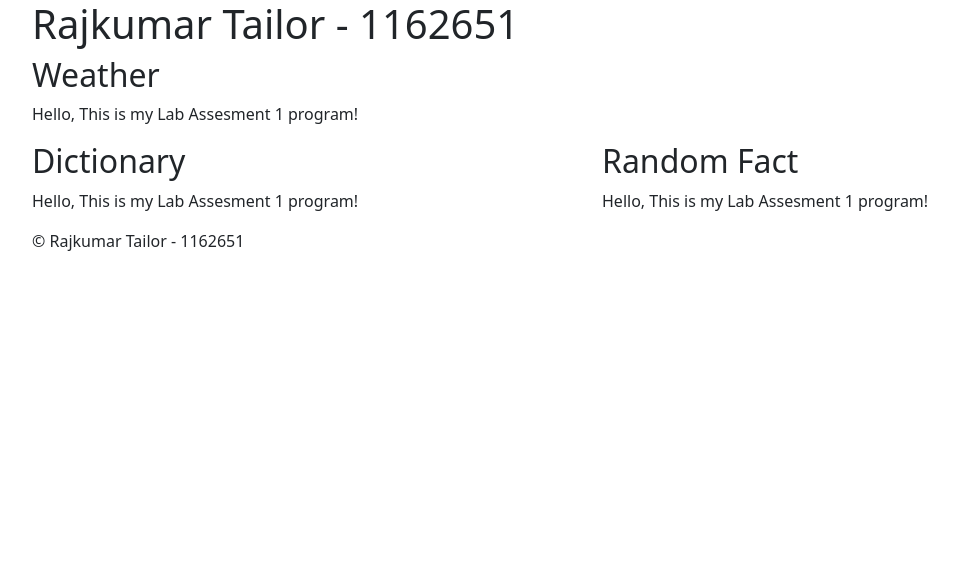
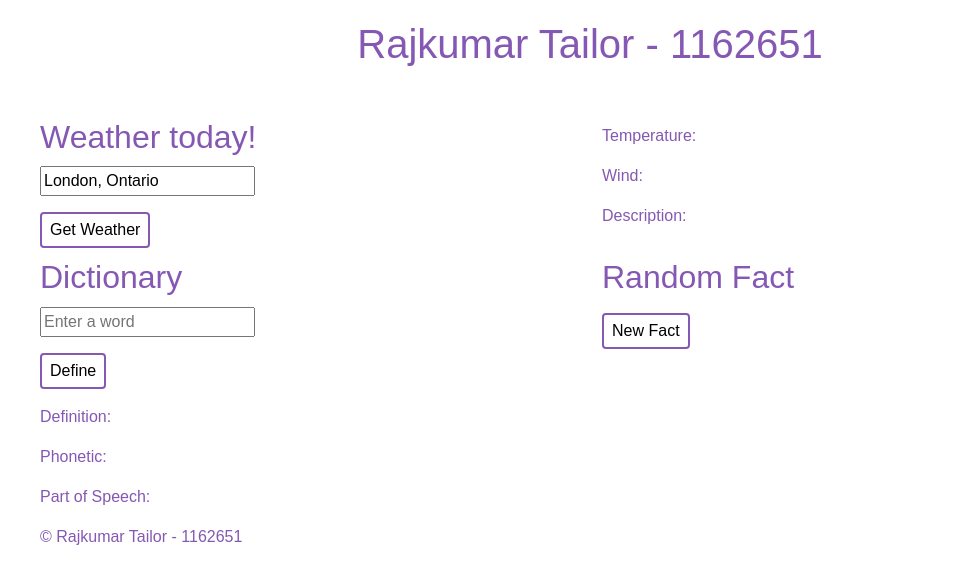
Before and after one commit to rajtailor28/COMP-6062-final-practical-project, a plain HTML site: page index.html in a window 1280 px wide. Shown: the whole page, without its empty margins (50-1008 px from the left). Drawn offline with nearby package versions, Linux system fonts and the light colour scheme; no server answers.

Commit message:
Website creating

```diff
--- a/CSS/style.css
+++ b/CSS/style.css
@@ -1,19 +1,47 @@
-h1{
-    color:#ff0000;
-    margin-top: 50px;
-    margin-bottom: 50px;
+body {
+    font-family: Arial, sans-serif;
+    background-color: #e5eaf5; /* Freeze Purple */
+    color: #8458B3; /* Purple Pain */
+    /*padding: 20px;*/
+
 }
-heading1{
-    color:#ff0000;
-    margin-top: 50px;
-    margin-bottom: 50px;
+
+.container {
+    /*max-width: 800px;*/
+    margin: auto;
+    background-color: #FFFFFF; /* Ice Cold */
+    padding: 20px;
+    /*border-radius: 8px;*/
+    /*box-shadow: 0 0 10px rgba(0, 0, 0, 0.1);*/
 }
-h2{
-    color:#8142f5;
+
+h1 {
+    text-align: center;
+    margin-bottom: 40px;
+    color: #8458B3; /* Purple Pain */
 }
-heading2{
-    color:#8142f5;
+
+h2 {
+    margin-top: 10px;
+    margin-bottom: 10px;
+
+    color: #8458B3; /* Heavy Purple */
 }
+
+.button {
+    background-color: white;
+    padding: 4px 8px;
+    margin-left: 0px;
+    color: black;
+    border: 2px solid #8458B3;
+    border-radius: 4px;
+  }
+
+.button:hover {
+    background-color: #8458B3;
+    color: white;
+}
+
 @media screen and (max-width:768px){
     body{
         background-color: #000;
--- a/index.html
+++ b/index.html
@@ -6,33 +6,59 @@
             COMP-6062-final-practical-project
         </title>
         <link href="https://cdn.jsdelivr.net/npm/bootstrap@5.3.3/dist/css/bootstrap.min.css" rel="stylesheet" integrity="sha384-QWTKZyjpPEjISv5WaRU9OFeRpok6YctnYmDr5pNlyT2bRjXh0JMhjY6hW+ALEwIH" crossorigin="anonymous">
-        <link rel="stylesheet" href="styles.css">
+        <link rel="stylesheet" href="CSS/style.css">
     </head>
     <body class="container">
         <header>
             <h1>Rajkumar Tailor - 1162651</h1>
         </header>
-        <main>
-            <div>
-                <h2 class="heading2">Weather</h2>
-                <p> Hello, This is my Lab Assesment 1 program!</p>
+        <main id="app">
+
+            <div class="row">
+                <div class="col-md-6">
+                <h2 class="heading2">Weather today!</h2>
+                <p><input type="text" v-model="city" placeholder="City"> </p>
+                <button @click="fetchWeather" class="button" :hover>Get Weather</button>
+                </div>
+                <div class="col-md-6">
+                    <p></p>
+                    <p>Temperature: {{ weather.temperature }}</p>
+                    <p>Wind: {{ weather.wind }}</p>
+                    <p>Description: {{ weather.description }}</p>
+                </div>
+
             </div>
+
             <div class="row">
 
                 <div class="col-md-6">
                     <h2 class="heading2">Dictionary</h2>
-                    <p> Hello, This is my Lab Assesment 1 program!</p>
+                    <p>
+                        <input type="text" v-model="word" placeholder="Enter a word">
+
+                    </p>
+                    <button @click="fetchDefinition" class="button" :hover>Define</button>
+                    <p></p>
+                    <p>Definition: {{ definition.definition }}</p>
+                    <p>Phonetic: {{ definition.phonetic }}</p>
+                    <p>Part of Speech: {{ definition.partOfSpeech }}</p>
                 </div>
+
                 <div class="col-md-6">
                     <h2 class="heading2">Random Fact</h2>
-                    <p> Hello, This is my Lab Assesment 1 program!</p>
+                    <p>{{ randomFact }}</p>
+                    <button @click="fetchRandomFact" class="button" :hover>New Fact</button>
                 </div>
             </div>
+
+            <script src="https://unpkg.com/vue@3.4.31/dist/vue.global.js"></script>
+            <script src="scripts/app.js"></script>
 
         </main>
         <footer>
             &copy Rajkumar Tailor - 1162651
         </footer>
-        <script src="app.js"></script>
+        <script src="https://unpkg.com/vue@3.4.31/dist/vue.global.js"></script>
+        <script src="scripts/app.js"></script>
     </body>
 </html>
--- a/scripts/app.js
+++ b/scripts/app.js
@@ -0,0 +1,53 @@
+const app = Vue.createApp({
+    data() {
+        return {
+            randomFact: '',
+            city: 'London, Ontario',
+            weather: {
+                temperature: '',
+                wind: '',
+                description: ''
+            },
+            word: '',
+            definition: {
+                definition: '',
+                phonetic: '',
+                partOfSpeech: ''
+            }
+        };
+    },
+    methods: {
+        fetchRandomFact() {
+            fetch('https://uselessfacts.jsph.pl/api/v2/facts/random')
+                .then(response => response.json())
+                .then(data => {
+                    this.randomFact = data.text;
+                });
+        },
+        fetchWeather() {
+            fetch(`https://goweather.herokuapp.com/weather/${this.city}`)
+                .then(response => response.json())
+                .then(data => {
+                    this.weather.temperature = data.temperature;
+                    this.weather.wind = data.wind;
+                    this.weather.description = data.description;
+                });
+        },
+        fetchDefinition() {
+            fetch(`https://api.dictionaryapi.dev/api/v2/entries/en/${this.word}`)
+                .then(response => response.json())
+                .then(data => {
+                    let entry = data[0];
+                    this.definition.definition = entry.meanings[0].definitions[0].definition;
+                    this.definition.phonetic = entry.phonetics[0].text;
+                    this.definition.partOfSpeech = entry.meanings[0].partOfSpeech;
+                });
+        }
+    },
+    created() {
+        this.fetchRandomFact();
+        this.fetchWeather();
+    }
+});
+
+app.mount('#app');
```
